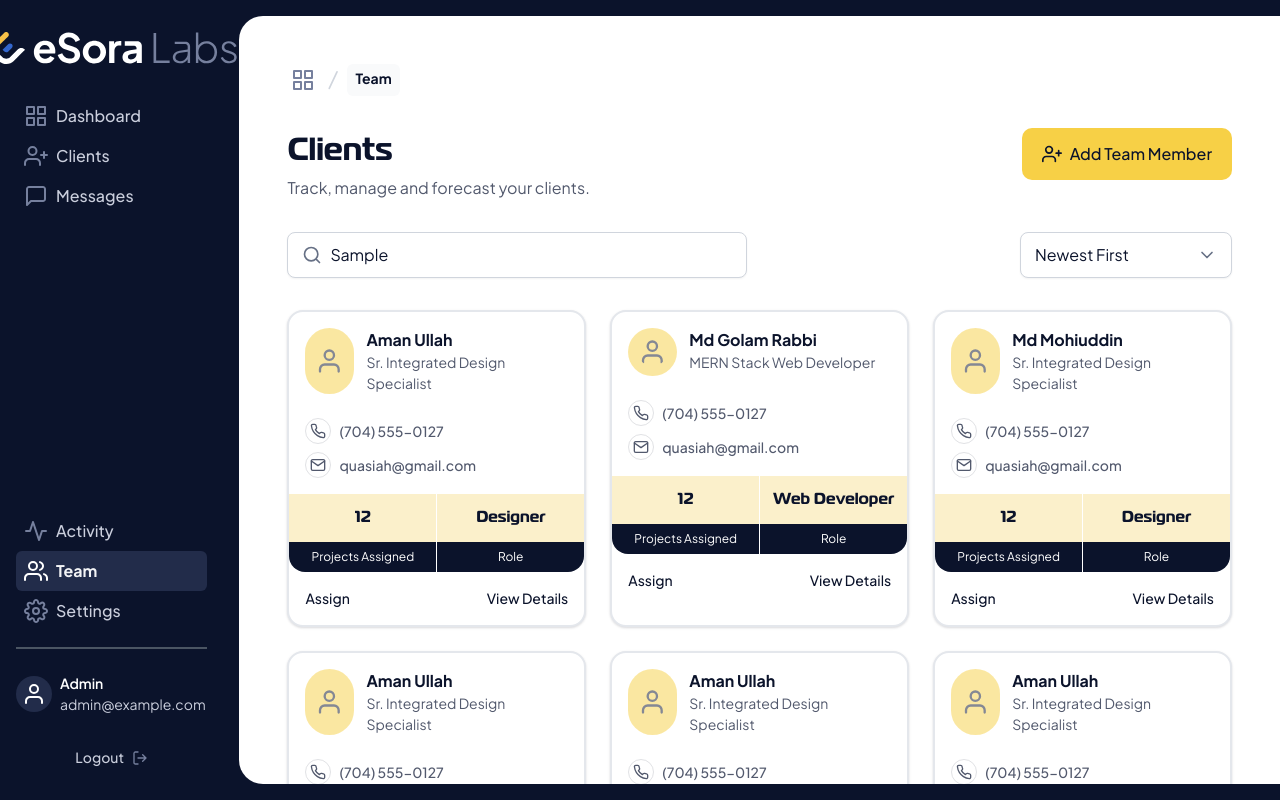
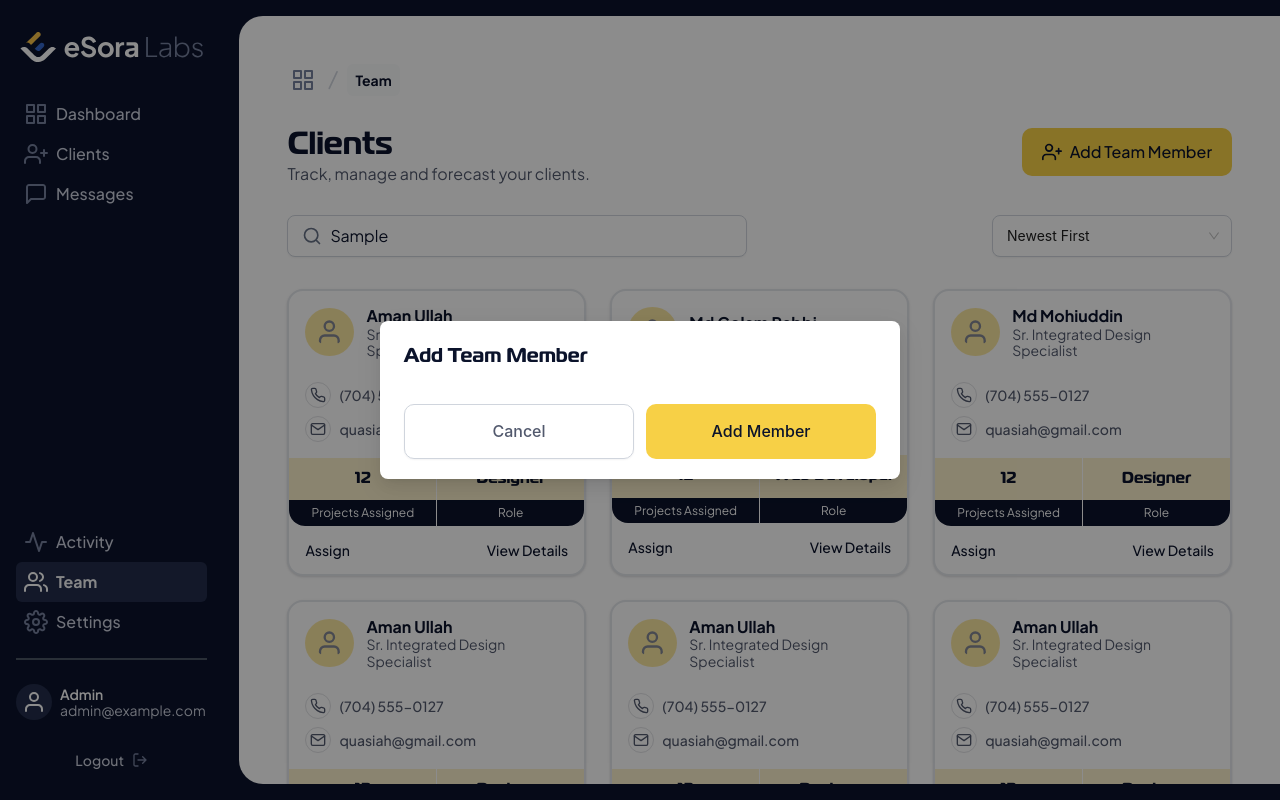
Before and after one commit to muyeenulislam/esoraLabs, a Next.js app: page /team in a window 1280 px wide. Both pictures are taken after typing "Sample" into the empty fields and a click on the button "Add Team Member". Built offline with nearby package versions, Linux system fonts and the light colour scheme.

Commit message:
styling updates

```diff
--- a/src/app/activity/page.js
+++ b/src/app/activity/page.js
@@ -9,12 +9,12 @@ import Link from "next/link";
 const Activity = () => {
   return (
     <div>
-      <div className="flex mb-8">
+      <div className="flex mb-8 ">
         <Link href={"/dashboard"}>
           <img src="/images/dashboard-icon.svg" className="p-1" />
         </Link>
         <img src="/images/gray-slash.svg" className="p-1" />
-        <div className="py-1 px-2 text-primary bg-gray50 rounded-md text-[14px] font-bold">
+        <div className="py-1 px-2 text-primary bg-gray50 rounded-md text-[14px] font-bold flex justify-center items-center">
           Activity
         </div>
       </div>
@@ -33,6 +33,7 @@ const Activity = () => {
                 background: index % 2 === 0 ? "#F9FAFB" : "white",
               }}
               key={index}
+              className="flex flex-col gap-2"
             >
               <div className={styles.justifyBetween}>
                 <div className={styles.activityUpperText}>{item.subTitle}</div>
--- a/src/app/clients/page.js
+++ b/src/app/clients/page.js
@@ -1,5 +1,8 @@
-import React from "react";
+"use client";
+
+import React, { useState } from "react";
 import Link from "next/link";
+import { Select } from "antd";
 
 import WhiteButton from "@/components/buttons/whitebutton";
 import YellowButton from "@/components/buttons/yellowbutton";
@@ -14,6 +17,12 @@ import { FiPhone, FiMail } from "react-icons/fi";
 import styles from "./styles";
 
 const Clients = () => {
+  const [sortFilter, setSortFilter] = useState("newest");
+
+  const handleFilterChange = (e) => {
+    setSortFilter(e);
+  };
+
   return (
     <div>
       <div className="flex mb-8">
@@ -21,12 +30,12 @@ const Clients = () => {
           <img src="/images/dashboard-icon.svg" className="p-1" />
         </Link>
         <img src="/images/gray-slash.svg" className="p-1" />
-        <div className="py-1 px-2 text-primary bg-gray50 rounded-md text-[14px] font-bold">
+        <div className="py-1 px-2 text-primary bg-gray50 rounded-md text-[14px] font-bold flex justify-center items-center">
           Clients
         </div>
       </div>
       <div className={`${styles.justifyBetween} mb-8`}>
-        <div>
+        <div className="flex flex-col gap-2">
           <div className={styles.welcomeText}>Clients</div>
           <div className={styles.welcomeSubtext}>
             Track, manage and forecast your clients.
@@ -52,7 +61,10 @@ const Clients = () => {
           <SearchBar />
         </div>
         <div>
-          <Dropdown />
+          <Dropdown value={sortFilter} onChange={handleFilterChange}>
+            <Select.Option value={"newest"}>Newest First</Select.Option>
+            <Select.Option value={"oldest"}>Oldest First</Select.Option>
+          </Dropdown>
         </div>
       </div>
       <div className="grid grid-cols-3 gap-6 mb-8">
@@ -62,7 +74,7 @@ const Clients = () => {
             key={index}
           >
             <div className="p-4 flex flex-col">
-              <div className="flex mb-6">
+              <div className="flex mb-6 items-center">
                 <img
                   src="/images/user.svg"
                   className="p-[10px] rounded-full bg-fadedYellow mr-3 userImg opacity-50"
--- a/src/app/dashboard/styles.js
+++ b/src/app/dashboard/styles.js
@@ -13,7 +13,7 @@ const styles = {
 
   dataLeftSideContainer: "grid grid-cols-3 gap-[24px] my-8",
   leftSideBoxes:
-    "px-6 py-5 border-2 border-grayBorderDashboard rounded-2xl shadow-sm",
+    "px-6 py-5 border-2 border-grayBorderDashboard rounded-2xl shadow-sm flex flex-col gap-2",
 
   boxUpperText: "text-subtitleText text-[16px] font-normal",
   boxLowerText: "headers text-headerText text-[32px] font-bold",
--- a/src/app/globals.css
+++ b/src/app/globals.css
@@ -43,12 +43,13 @@ body {
 }
 
 /* select */
-.custom-select {
-  appearance: none;
-  -webkit-appearance: none;
-  -moz-appearance: none;
-  background: url("/images/dropdown-icon.svg") no-repeat right center;
-  outline: none;
+.custom-select.ant-select-outlined:not(.ant-select-customize-input)
+  .ant-select-selector {
+  outline: none !important;
+  border: none !important;
+  box-shadow: none !important;
+  padding: 10px 14px !important;
+  height: 100% !important;
 }
 
 .clientCard:hover {
--- a/src/app/layout.js
+++ b/src/app/layout.js
@@ -2,6 +2,7 @@ import { Plus_Jakarta_Sans } from "next/font/google";
 import localFont from "next/font/local";
 
 import "./globals.css";
+import "antd/dist/reset.css";
 
 const jakarta = Plus_Jakarta_Sans({
   subsets: ["latin"],
--- a/src/app/team/page.js
+++ b/src/app/team/page.js
@@ -1,7 +1,11 @@
-import React from "react";
+"use client";
+
+import React, { useState } from "react";
 import Link from "next/link";
+import { Modal, Select } from "antd";
 
 import YellowButton from "@/components/buttons/yellowbutton";
+import WhiteButton from "@/components/buttons/whitebutton";
 import PaginationButton from "@/components/buttons/paginationbutton";
 import SearchBar from "@/components/searchbar/searchbar";
 import Dropdown from "@/components/dropdown/dropdown";
@@ -11,15 +15,22 @@ import { FiPhone, FiMail } from "react-icons/fi";
 import { TeamData } from "@/utils/mockdata/teamdata";
 
 import styles from "./styles";
+
 const Team = () => {
+  const [isOpen, setOpen] = useState(false);
+  const [sortFilter, setSortFilter] = useState("newest");
+
+  const handleFilterChange = (e) => {
+    setSortFilter(e);
+  };
   return (
     <div>
       <div className="flex mb-8">
         <Link href={"/dashboard"}>
-          <img src="/images/dashboard-icon.svg" className="p-1" />
+          <img src="/images/dashboard-icon.svg" className="p-1" alt="" />
         </Link>
-        <img src="/images/gray-slash.svg" className="p-1" />
-        <div className="py-1 px-2 text-primary bg-gray50 rounded-md text-[14px] font-bold">
+        <img src="/images/gray-slash.svg" className="p-1" alt="" />
+        <div className="py-1 px-2 text-primary bg-gray50 rounded-md text-[14px] font-bold flex items-center">
           Team
         </div>
       </div>
@@ -35,6 +46,7 @@ const Team = () => {
           <YellowButton
             image={"/images/new-client-icon.svg"}
             text={"Add Team Member"}
+            onClick={() => setOpen(true)}
           />
         </div>
       </div>
@@ -43,7 +55,10 @@ const Team = () => {
           <SearchBar />
         </div>
         <div>
-          <Dropdown />
+          <Dropdown value={sortFilter} onChange={handleFilterChange}>
+            <Select.Option value={"newest"}>Newest First</Select.Option>
+            <Select.Option value={"oldest"}>Oldest First</Select.Option>
+          </Dropdown>
         </div>
       </div>
       <div className="grid grid-cols-3 gap-6 mb-8">
@@ -53,7 +68,7 @@ const Team = () => {
             key={index}
           >
             <div className="p-4 flex flex-col">
-              <div className="flex mb-6">
+              <div className="flex mb-6 items-center">
                 <img
                   src="/images/user.svg"
                   className="p-[10px] rounded-full bg-fadedYellow mr-3 userImg opacity-50"
@@ -122,6 +137,26 @@ const Team = () => {
           <span className="font-medium">4</span>
         </div>
       </div>
+      {isOpen && (
+        <Modal
+          open={isOpen}
+          centered={true}
+          onOk={() => setOpen(false)}
+          onCancel={() => setOpen(false)}
+          closeIcon={false}
+          footer={[
+            <div className="grid grid-cols-2 gap-3" key={1}>
+              <WhiteButton text={"Cancel"} onClick={() => setOpen(false)} />
+              <YellowButton text={"Add Member"} onClick={() => setOpen(true)} />
+            </div>,
+          ]}
+        >
+          <h1 className="headers text-headerText text-[20px] font-bold">
+            Add Team Member
+          </h1>
+          <div className="my-8"></div>
+        </Modal>
+      )}
     </div>
   );
 };
--- a/src/components/dropdown/dropdown.js
+++ b/src/components/dropdown/dropdown.js
@@ -1,12 +1,12 @@
 import React from "react";
+import { Select } from "antd";
 
 const Dropdown = (props) => {
   return (
-    <div className="realtive w-[212px] py-[10px] px-[14px] border border-gray300 shadow-sm bg-white rounded-lg ">
-      <select className="w-full custom-select" {...props}>
-        <option>Newest First</option>
-        <option>Oldest First</option>
-      </select>
+    <div className="w-[240px]  border border-gray300 shadow-sm bg-white rounded-lg h-full flex justify-center items-center">
+      <Select className="w-full custom-select" {...props}>
+        {props.children}
+      </Select>
     </div>
   );
 };
--- a/src/components/layout/sidebar.js
+++ b/src/components/layout/sidebar.js
@@ -1,6 +1,7 @@
 "use client";
 
 import React from "react";
+import Image from "next/image";
 import { useRouter, usePathname } from "next/navigation";
 
 import styles from "./styles";
@@ -67,8 +68,19 @@ const Sidebar = () => {
   return (
     <div className={styles.navbarContainer}>
       <div className={styles.navbarLogoDiv}>
-        <img src="/images/esora-logo.svg" alt="logo" className="mr-2" />
-        <img src="/images/esora-text-logo.svg" alt="logo" />
+        <Image
+          src="/images/esora-logo.svg"
+          alt="logo"
+          className="mr-2"
+          width={36}
+          height={0}
+        />
+        <Image
+          src="/images/esora-text-logo.svg"
+          alt="logo"
+          width={139}
+          height={0}
+        />
       </div>
       <div className={styles.navbarItemsContainer}>
         <div>
@@ -82,10 +94,12 @@ const Sidebar = () => {
               key={index}
               onClick={() => handleNavigation(item.link)}
             >
-              <img
+              <Image
                 src={pathname === item.link ? item.activeImage : item.image}
                 alt="logo"
                 className="mr-2"
+                width={24}
+                height={24}
               />
               <div>{item.text}</div>
             </div>
@@ -102,10 +116,12 @@ const Sidebar = () => {
               key={index}
               onClick={() => handleNavigation(item.link)}
             >
-              <img
+              <Image
                 src={pathname === item.link ? item.activeImage : item.image}
                 alt="logo"
                 className="mr-2"
+                width={24}
+                height={24}
               />
               <div>{item.text}</div>
             </div>
--- a/src/components/searchbar/searchbar.js
+++ b/src/components/searchbar/searchbar.js
@@ -2,7 +2,7 @@ import React from "react";
 
 const SearchBar = (props) => {
   return (
-    <div className="realtive w-[460px] py-[10px] px-[14px] border border-gray300 shadow-sm bg-white rounded-lg flex">
+    <div className="realtive w-[460px] py-[10px] px-[14px] border border-gray300 shadow-sm bg-white rounded-lg flex text-[12px]">
       <img src="/images/search-icon.svg" className="mr-2" />
       <input
         type="text"
```
Also changed, not shown: src/app/dashboard/page.js (+8 -5 lines).
